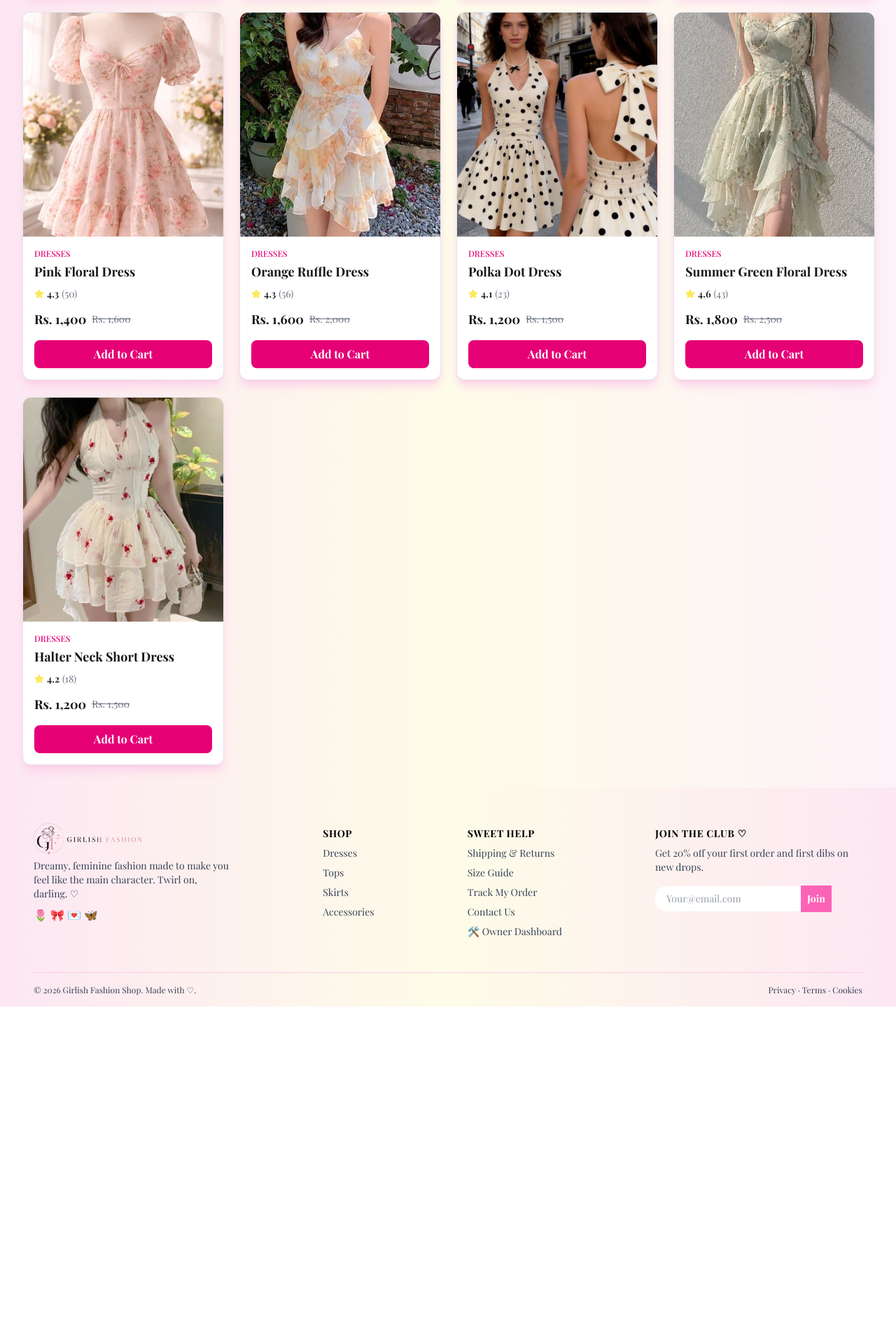
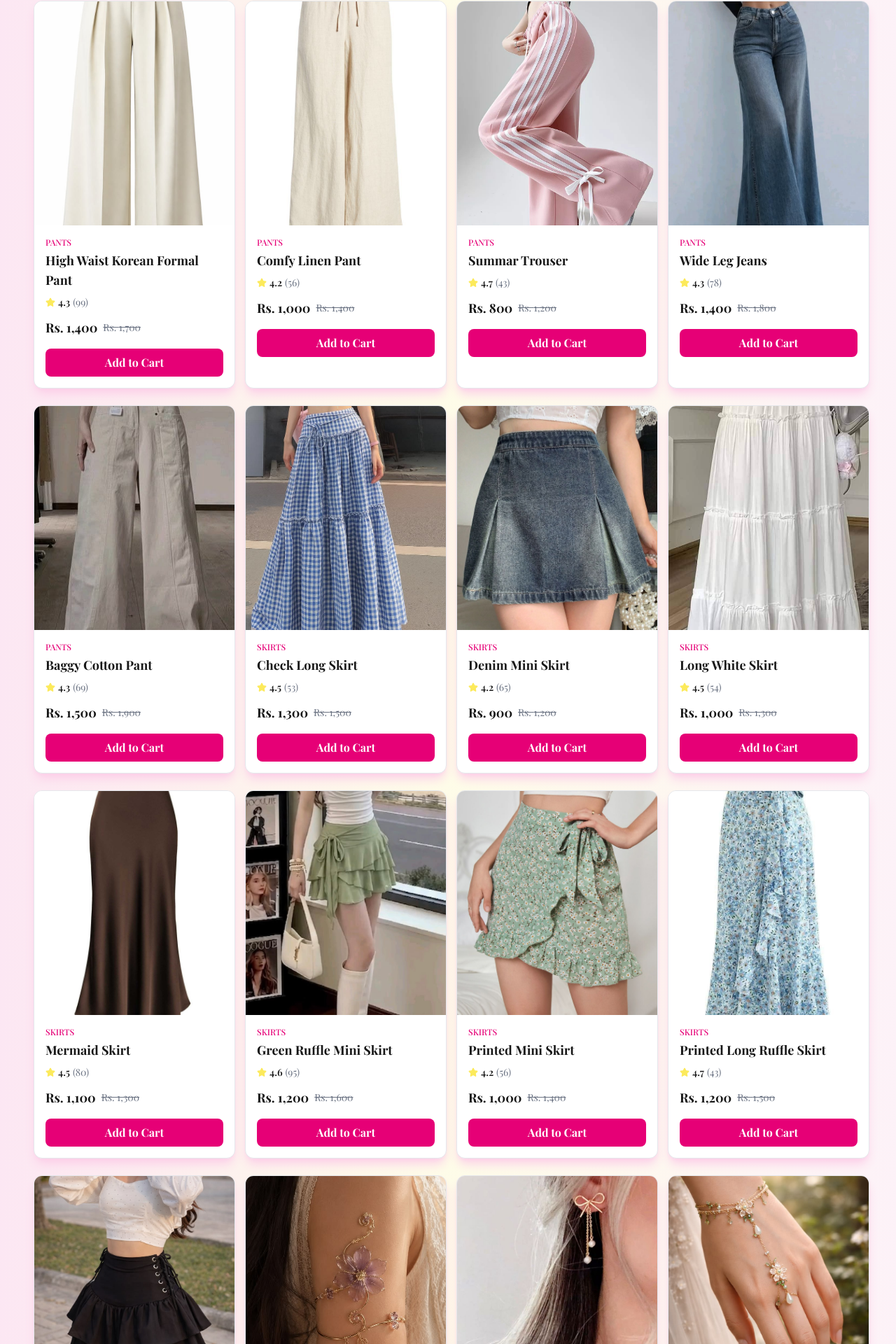
Before and after one commit to gayatrichhetri247-ship-it/e-commerce-site-Fashion-, a Next.js app: page /products in a window 1280 px wide. Shown: the part 3667-5587 px from the top of the page at 70% size. Before the commit the page ends 5105 px from the top, so only its background shows below. Built offline with nearby package versions, Linux system fonts and the light colour scheme.

Commit message:
adding register and login functionality

```diff
--- a/src/app/shopall/[category]/page.js
+++ b/src/app/shopall/[category]/page.js
@@ -1,5 +1,5 @@
 import ShopAll from "@/components/ProductCategory";
 
 export default function CategoryPage() {
-  return <ShopAll />;
+  return <div><ShopAll /></div> ;
 }
--- a/src/app/shopall/page.js
+++ b/src/app/shopall/page.js
@@ -2,5 +2,5 @@ import ShopAll from "@/components/ProductCategory";
 
 
 export default function Page() {
-  return <ShopAll />;
+  return <div><ShopAll /></div> ;
 }
--- /dev/null
+++ b/src/components/AddedSuccessfully.js
@@ -0,0 +1,18 @@
+"use client";
+
+const PopupMessage = ({ show, message }) => {
+  if (!show) return null;
+
+  return (
+    <div className="fixed inset-0 flex items-end justify-center bg-black/30 z-50">
+      <div className="bg-pink-600 px-8 py-4 rounded-2xl shadow-2xl text-center">
+
+        <h2 className=" font-bold text-white text-md">
+          {message}
+        </h2>
+      </div>
+    </div>
+  );
+};
+
+export default PopupMessage;
--- a/src/components/LoginSignUpButton.js
+++ b/src/components/LoginSignUpButton.js
@@ -13,7 +13,7 @@ const LoginSignUpButton = () => {
         className={`w-1/2 px-2 py-1 text-center rounded-3xl border font-bold ${
           pathname === "/client/login"
             ? "bg-pink-500 text-white border-none"
-            : "bg-pink-300 text-pink-800 border-pink-600"
+            : "bg-pink-200 text-pink-800 border-pink-600"
         }`}
       >
         Login
@@ -24,7 +24,7 @@ const LoginSignUpButton = () => {
         className={`w-1/2 px-2 py-1 text-center rounded-3xl border font-bold ${
           pathname === "/client/register"
             ? "bg-pink-500 text-white border-none"
-            : "bg-pink-300 text-pink-800 border-pink-600"
+            : "bg-pink-200 text-pink-800 border-pink-600"
         }`}
       >
         Sign Up
--- a/src/components/ProductCrad.js
+++ b/src/components/ProductCrad.js
@@ -1,10 +1,23 @@
+"use client";
+
 import Image from "next/image";
 import { Star } from "lucide-react";
+import { useState } from "react";
+import PopupMessage from "./AddedSuccessfully";
+const ProductCard = ({ product }) => {
+  const [showPopup, setShowPopup] = useState(false);
 
-const ProductCard = ({ product }) => {
+  const handleAddToCart = () => {
+    // Add to cart logic here
+
+    setShowPopup(true);
+
+    setTimeout(() => {
+      setShowPopup(false);
+    }, 2000);
+  };
   return (
     <div className="w-72 overflow-hidden rounded-xl border border-gray-200 bg-white shadow-lg shadow-pink-200">
-
       <div className="relative h-80 w-full">
         <Image
           src={product.image}
@@ -19,34 +32,30 @@ const ProductCard = ({ product }) => {
           {product.category}
         </p>
 
-        <h3 className="mt-1 text-lg font-bold">
-          {product.title}
-        </h3>
+        <h3 className="mt-1 text-lg font-bold">{product.title}</h3>
 
         <div className="mt-2 flex items-center gap-1">
           <Star size={14} fill="#fcea5b" color="#fcea5b" />
-          <span className="text-sm font-semibold">
-            {product.rating}
-          </span>
-          <span className="text-sm text-gray-500">
-            ({product.review})
-          </span>
+          <span className="text-sm font-semibold">{product.rating}</span>
+          <span className="text-sm text-gray-500">({product.review})</span>
         </div>
 
         <div className="mt-3 flex items-center gap-2">
-          <span className="text-lg font-bold">
-            Rs. {product.price}
-          </span>
+          <span className="text-lg font-bold">Rs. {product.price}</span>
 
           <span className="text-sm text-gray-500 line-through">
             Rs. {product.originalprice}
           </span>
         </div>
 
-        <button className="mt-4 w-full rounded-lg bg-pink-600 py-2 font-bold text-white hover:opacity-80">
+        <button
+          onClick={handleAddToCart}
+          className="mt-4 w-full rounded-lg bg-pink-600 py-2 font-bold text-white hover:opacity-80"
+        >
           Add to Cart
         </button>
       </div>
+      <PopupMessage show={showPopup} message=" Added Cart Successfully! ♡" />
     </div>
   );
 };
--- /dev/null
+++ b/src/data/accessories.json
@@ -0,0 +1,142 @@
+[
+  {
+    "id": "40",
+    "category": "accessories",
+    "image": "/images/products/accessories/armcuff.jpg",
+    "title": "Purple Flower Arm Cuff",
+    "price": "700",
+    "originalprice": "1,000",
+    "rating": "4.5",
+    "review": "53"
+  },
+  {
+    "id": "41",
+    "category": "accessories",
+    "image": "/images/products/accessories/bowearring.jpg",
+    "title": "Korean Bow Earring",
+    "price": "150",
+    "originalprice": "300",
+    "rating": "4.2",
+    "review": "65"
+  },
+  {
+    "id": "42",
+    "category": "accessories",
+    "image": "/images/products/accessories/braclet.jpg",
+    "title": "Beautiful Flower Bracelet",
+    "price": "500",
+    "originalprice": "700",
+    "rating": "4.5",
+    "review": "54"
+  },
+  {
+    "id": "43",
+    "category": "accessories",
+    "image": "/images/products/accessories/butterflyarm.jpg",
+    "title": "Butterfly Arm Cuff",
+    "price": "1,200",
+    "originalprice": "1,600",
+    "rating": "4.5",
+    "review": "80"
+  },
+  {
+    "id": "44",
+    "category": "accessories",
+    "image": "/images/products/accessories/butterflybracelet.jpg",
+    "title": "Bracelet Combo",
+    "price": "1,000",
+    "originalprice": "1,400",
+    "rating": "4.6",
+    "review": "95"
+  },
+  {
+    "id": "45",
+    "category": "accessories",
+    "image": "/images/products/accessories/earring.jpg",
+    "title": "Korean Earrings",
+    "price": "700",
+    "originalprice": "1,000",
+    "rating": "4.2",
+    "review": "56"
+  },
+  {
+    "id": "46",
+    "category": "accessories",
+    "image": "/images/products/accessories/goldbow.jpg",
+    "title": "Gold Bow Earring",
+    "price": "200",
+    "originalprice": "300",
+    "rating": "4.7",
+    "review": "43"
+  },
+  {
+    "id": "47",
+    "category": "accessories",
+    "image": "/images/products/accessories/goldearring.jpg",
+    "title": "Gold Earrings Set",
+    "price": "800",
+    "originalprice": "1,200",
+    "rating": "4.3",
+    "review": "78"
+  },
+    {
+    "id": "48",
+    "category": "accessories",
+    "image": "/images/products/accessories/koreanearring.jpg",
+    "title": "Korean Earring",
+    "price": "150",
+    "originalprice": "250",
+    "rating": "4.3",
+    "review": "78"
+  },
+    {
+    "id": "49",
+    "category": "accessories",
+    "image": "/images/products/accessories/layerbecklace.jpg",
+    "title": "Layer Necklace",
+    "price": "800",
+    "originalprice": "1,200",
+    "rating": "4.1",
+    "review": "86"
+  },
+    {
+    "id": "50",
+    "category": "accessories",
+    "image": "/images/products/accessories/layerbutterfly.jpg",
+    "title": "Butterfly Layer Necklace",
+    "price": "600",
+    "originalprice": "1,000",
+    "rating": "4.6",
+    "review": "45"
+  },
+    {
+    "id": "51",
+    "category": "accessories",
+    "image": "/images/products/accessories/pinkcrystalflowernecklace.jpg",
+    "title": "Pink Crystal Flower Necklace",
+    "price": "700",
+    "originalprice": "1,000",
+    "rating": "4.2",
+    "review": "79"
+  },
+   {
+    "id": "52",
+    "category": "accessories",
+    "image": "/images/products/accessories/redheartnecklace.jpg",
+    "title": "Red Heart Necklace",
+    "price": "500",
+    "originalprice": "700",
+    "rating": "4.6",
+    "review": "46"
+  },
+   {
+    "id": "53",
+    "category": "accessories",
+    "image": "/images/products/accessories/silverbutterflynecklace.jpg",
+    "title": "Silver Butterfly Necklace",
+    "price": "500",
+    "originalprice": "800",
+    "rating": "4.1",
+    "review": "70"
+  }
+]
--- /dev/null
+++ b/src/data/pants.json
@@ -0,0 +1,92 @@
+[
+  {
+    "id": "23",
+    "category": "pants",
+    "image": "/images/products/pants/baggyjeans.jpg",
+    "title": "Washed Blue Baggy Jeans",
+    "price": "1,500",
+    "originalprice": "2,000",
+    "rating": "4.8",
+    "review": "50"
+  },
+  {
+    "id": "24",
+    "category": "pants",
+    "image": "/images/products/pants/bellypant.jpg",
+    "title": "Belly Pant",
+    "price": "1,300",
+    "originalprice": "1,600",
+    "rating": "4.4",
+    "review": "65"
+  },
+  {
+    "id": "25",
+    "category": "pants",
+    "image": "/images/products/pants/bowjeans.jpg",
+    "title": "Bow Jeans",
+    "price": "1,200",
+    "originalprice": "1,500",
+    "rating": "4.5",
+    "review": "70"
+  },
+  {
+    "id": "26",
+    "category": "pants",
+    "image": "/images/products/pants/boxpant.jpg",
+    "title": "Box Pant",
+    "price": "1,100",
+    "originalprice": "1,300",
+    "rating": "4.5",
+    "review": "80"
+  },
+  {
+    "id": "27",
+    "category": "pants",
+    "image": "/images/products/pants/highwaistkoreanpant.jpg",
+    "title": "High Waist Korean Formal Pant",
+    "price": "1,400",
+    "originalprice": "1,700",
+    "rating": "4.3",
+    "review": "99"
+  },
+  {
+    "id": "28",
+    "category": "pants",
+    "image": "/images/products/pants/linen.jpg",
+    "title": "Comfy Linen Pant",
+    "price": "1,000",
+    "originalprice": "1,400",
+    "rating": "4.2",
+    "review": "56"
+  },
+  {
+    "id": "29",
+    "category": "pants",
+    "image": "/images/products/pants/summertrouser.jpg",
+    "title": "Summar Trouser",
+    "price": "800",
+    "originalprice": "1,200",
+    "rating": "4.7",
+    "review": "43"
+  },
+  {
+    "id": "30",
+    "category": "pants",
+    "image": "/images/products/pants/widelegjeans.jpg",
+    "title": "Wide Leg Jeans",
+    "price": "1,400",
+    "originalprice": "1,800",
+    "rating": "4.3",
+    "review": "78"
+  },
+  {
+    "id": "31",
+    "category": "pants",
+    "image": "/images/products/pants/cottonpant.jpg",
+    "title": "Baggy Cotton Pant",
+    "price": "1,500",
+    "originalprice": "1,900",
+    "rating": "4.3",
+    "review": "69"
+  }
+]
--- /dev/null
+++ b/src/data/skirts.json
@@ -0,0 +1,82 @@
+[
+  {
+    "id": "32",
+    "category": "skirts",
+    "image": "/images/products/skirts/checkskirt.jpg",
+    "title": "Check Long Skirt",
+    "price": "1,300",
+    "originalprice": "1,500",
+    "rating": "4.5",
+    "review": "53"
+  },
+  {
+    "id": "33",
+    "category": "skirts",
+    "image": "/images/products/skirts/denimskirt.jpg",
+    "title": "Denim Mini Skirt",
+    "price": "900",
+    "originalprice": "1,200",
+    "rating": "4.2",
+    "review": "65"
+  },
+  {
+    "id": "34",
+    "category": "skirts",
+    "image": "/images/products/skirts/longskirt.jpg",
+    "title": "Long White Skirt",
+    "price": "1,000",
+    "originalprice": "1,300",
+    "rating": "4.5",
+    "review": "54"
+  },
+  {
+    "id": "35",
+    "category": "skirts",
+    "image": "/images/products/skirts/mermaidskirt.jpg",
+    "title": "Mermaid Skirt",
+    "price": "1,100",
+    "originalprice": "1,300",
+    "rating": "4.5",
+    "review": "80"
+  },
+  {
+    "id": "36",
+    "category": "skirts",
+    "image": "/images/products/skirts/miniskirt.jpg",
+    "title": "Green Ruffle Mini Skirt",
+    "price": "1,200",
+    "originalprice": "1,600",
+    "rating": "4.6",
+    "review": "95"
+  },
+  {
+    "id": "37",
+    "category": "skirts",
+    "image": "/images/products/skirts/printedminiskirt.jpg",
+    "title": "Printed Mini Skirt",
+    "price": "1,000",
+    "originalprice": "1,400",
+    "rating": "4.2",
+    "review": "56"
+  },
+  {
+    "id": "38",
+    "category": "skirts",
+    "image": "/images/products/skirts/rufflelongskirt.jpg",
+    "title": "Printed Long Ruffle Skirt",
+    "price": "1,200",
+    "originalprice": "1,500",
+    "rating": "4.7",
+    "review": "43"
+  },
+  {
+    "id": "39",
+    "category": "skirts",
+    "image": "/images/products/skirts/ruffleminiskirt.jpg",
+    "title": "Cute Mini Skirt",
+    "price": "1,300",
+    "originalprice": "1,700",
+    "rating": "4.3",
+    "review": "78"
+  }
+]
```
Also changed, not shown: src/app/(auth)/client/login/page.js (+56 -16 lines), src/app/(auth)/client/register/page.js (+82 -26 lines), src/components/ProductCategory.js (+6 -2 lines).
